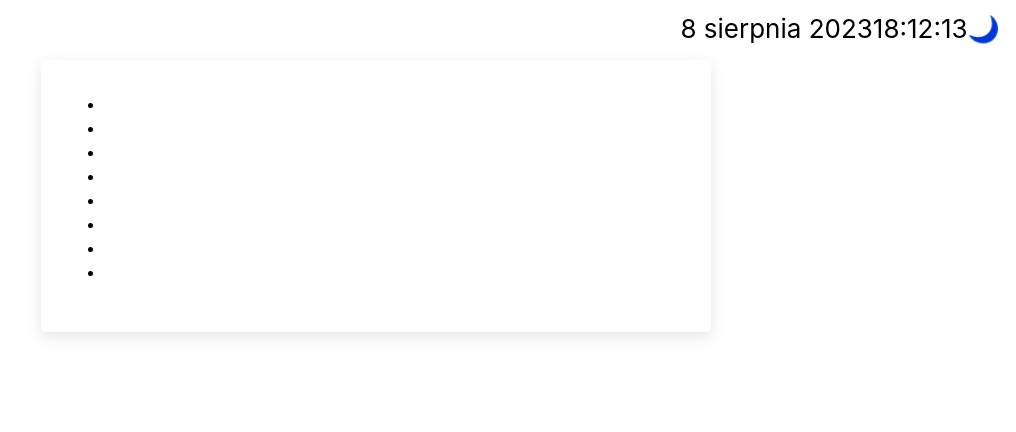
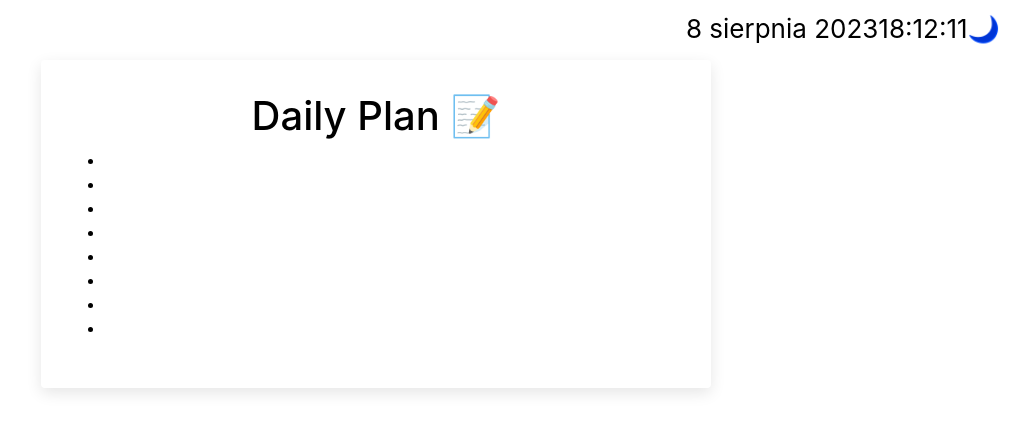
Before and after one commit to Bartek-Wieckowski/react-daily-planner, a React (Create React App) app: page / in a window 1280 px wide. Shown: the top 432 px of the page, without its empty margins (264-1280 px from the left). Built offline with nearby package versions, Linux system fonts and the light colour scheme.

Commit message:
added main title

```diff
--- a/src/App.jsx
+++ b/src/App.jsx
@@ -12,6 +12,7 @@ export default function App() {
         <div className="row">
           <div className="col">
             <div className="wrapper">
+              <h1>Daily Plan 📝</h1>
               <ListItems />
             </div>
           </div>
```
